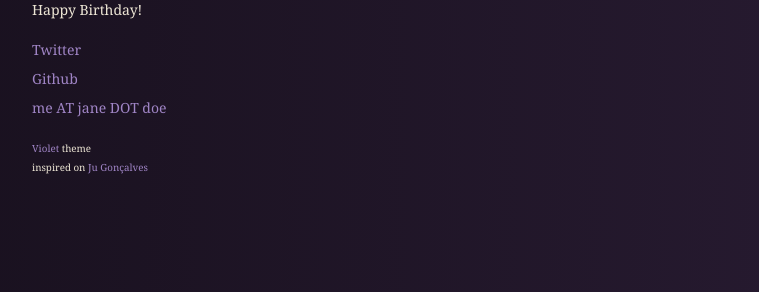
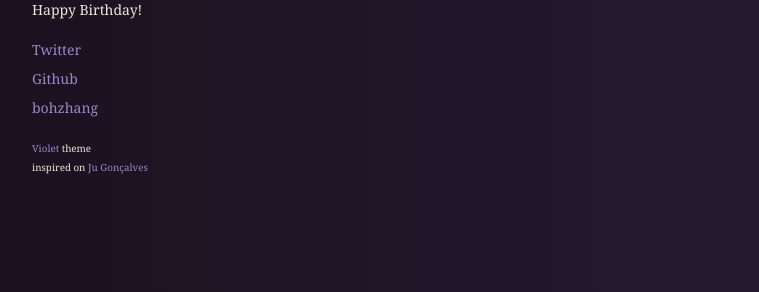
Before and after one commit to Spbohai/ddbohai.github.io, a Jekyll site: the page built from index.html, in a window 1280 px wide. Shown: the part 602-894 px from the top of the page, without its empty margins (68-827 px from the left). Built offline with Jekyll 4.4.1, drawn with Linux system fonts in a browser that asks for light colours.

Commit message:
Update index.html

```diff
--- a/index.html
+++ b/index.html
@@ -19,7 +19,7 @@ title: Home
     <ul>
       <li><a href="https://twitter.com/{{ site.twitter }}">Twitter</a></li>
       <li><a href="https://github.com/{{ site.github }}">Github</a></li>
-      <li><a href="mailto:{{ site.email }}">me AT jane DOT doe</a></li>
+      <li><a href="mailto:{{ site.email }}">bohzhang</a></li>
     </ul>
   </nav>
 
```
